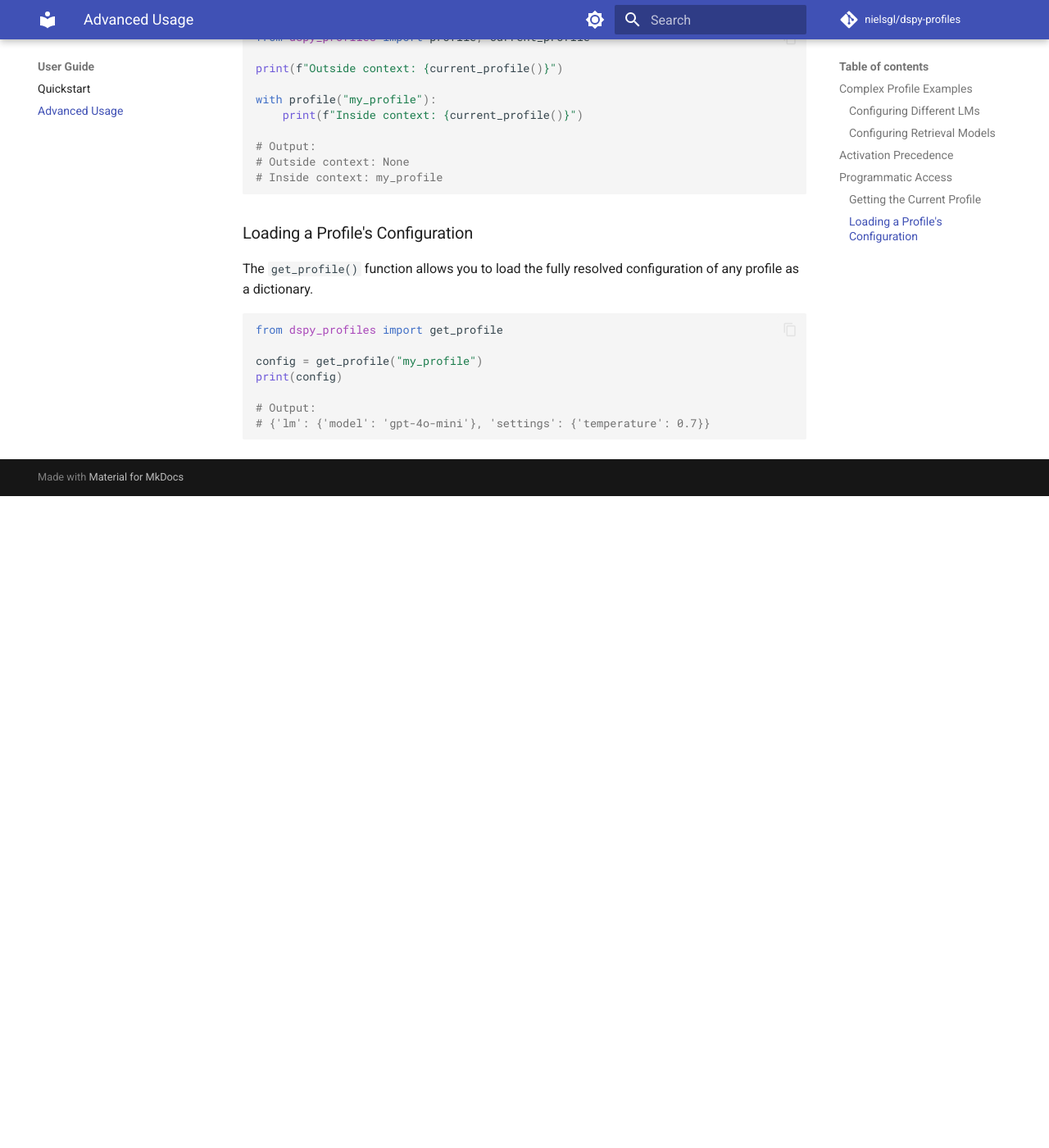
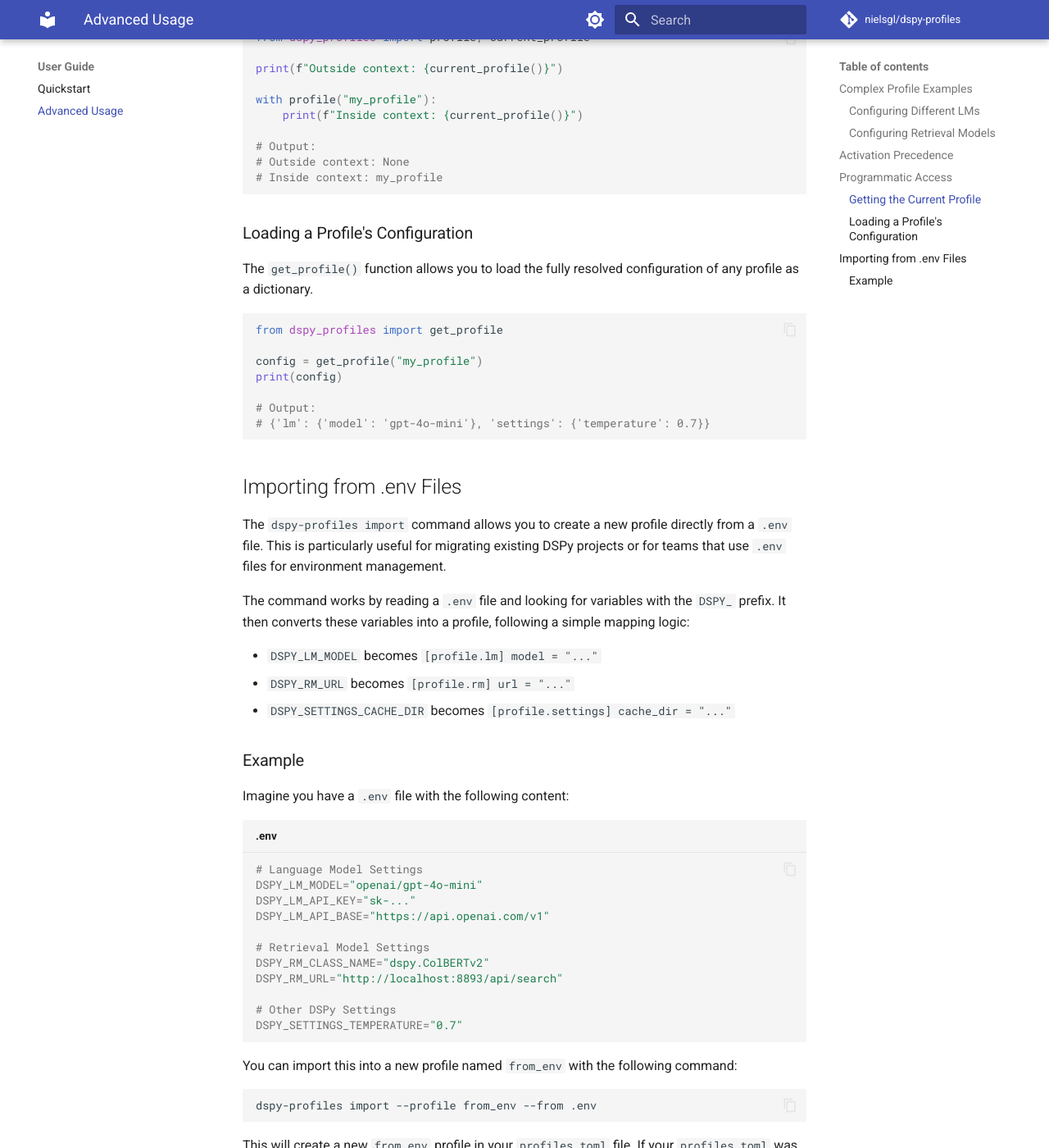
Before and after one commit to nielsgl/dspy-profiles, an MkDocs documentation site: the page built from docs/advanced-usage.md, in a window 1280 px wide and 1400 px high, scrolled down 1887 px. Shown: the whole window at 82% size. Built offline with MkDocs 1.6.1 and Material for MkDocs 9.7.7, drawn with Linux system fonts in a browser that asks for light colours; comment, search, counter and statistics services are not loaded; before the commit the page ends 2492 px from its top, so only the background shows below that; some of the changed text lies outside the part shown.

Commit message:
docs(advanced): 📚 add detailed example for import command

````diff
--- a/docs/advanced-usage.md
+++ b/docs/advanced-usage.md
@@ -84,3 +84,57 @@ print(config)
 # Output:
 # {'lm': {'model': 'gpt-4o-mini'}, 'settings': {'temperature': 0.7}}
 ```
+
+## Importing from .env Files
+
+The `dspy-profiles import` command allows you to create a new profile directly from a `.env` file. This is particularly useful for migrating existing DSPy projects or for teams that use `.env` files for environment management.
+
+The command works by reading a `.env` file and looking for variables with the `DSPY_` prefix. It then converts these variables into a profile, following a simple mapping logic:
+
+-   `DSPY_LM_MODEL` becomes `[profile.lm] model = "..."`
+-   `DSPY_RM_URL` becomes `[profile.rm] url = "..."`
+-   `DSPY_SETTINGS_CACHE_DIR` becomes `[profile.settings] cache_dir = "..."`
+
+### Example
+
+Imagine you have a `.env` file with the following content:
+
+```bash title=".env"
+# Language Model Settings
+DSPY_LM_MODEL="openai/gpt-4o-mini"
+DSPY_LM_API_KEY="sk-..."
+DSPY_LM_API_BASE="https://api.openai.com/v1"
+
+# Retrieval Model Settings
+DSPY_RM_CLASS_NAME="dspy.ColBERTv2"
+DSPY_RM_URL="http://localhost:8893/api/search"
+
+# Other DSPy Settings
+DSPY_SETTINGS_TEMPERATURE="0.7"
+```
+
+You can import this into a new profile named `from_env` with the following command:
+
+```bash
+dspy-profiles import --profile from_env --from .env
+```
+
+This will create a new `from_env` profile in your `profiles.toml` file. If your `profiles.toml` was empty, it would now look like this:
+
+```toml title="profiles.toml"
+[from_env]
+
+[from_env.lm]
+model = "openai/gpt-4o-mini"
+api_key = "sk-..."
+api_base = "https://api.openai.com/v1"
+
+[from_env.rm]
+class_name = "dspy.ColBERTv2"
+url = "http://localhost:8893/api/search"
+
+[from_env.settings]
+temperature = "0.7"
+```
+
+You can then view the new profile with `dspy-profiles show from_env`.
````
